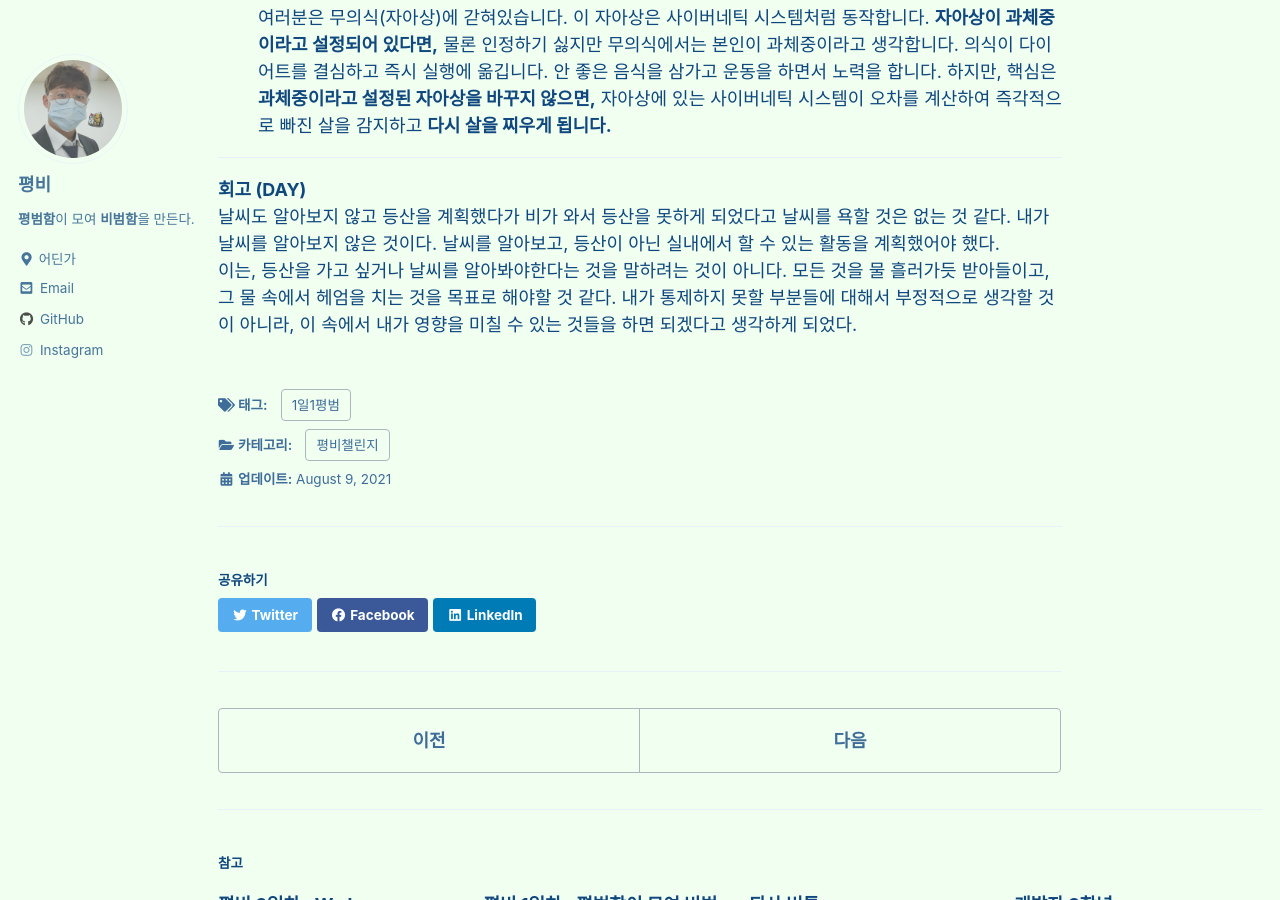
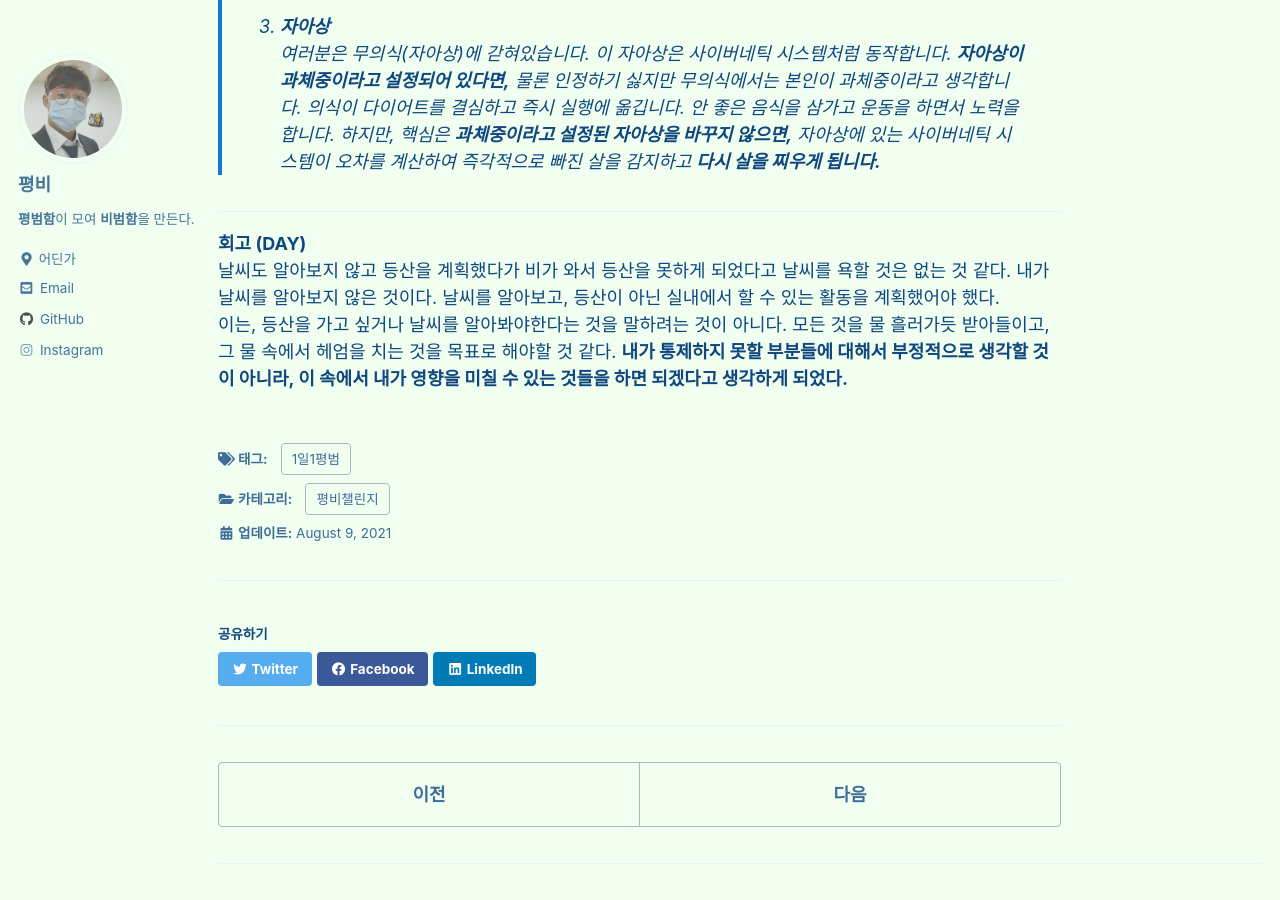
Before and after one commit to rlaghdcjf12/rlaghdcjf12.github.io, a Jekyll site: the page built from _posts/Ordinary/2021-08-08-2nd-Day.md, in a window 1280 px wide and 900 px high, scrolled down 757 px. Built offline with Jekyll 4.4.1, drawn with Linux system fonts in a browser that asks for light colours; cached includes are drawn as plain includes.

Commit message:
[EDIT] 3rd Day 회고

```diff
--- a/_posts/Ordinary/2021-08-08-2nd-Day.md
+++ b/_posts/Ordinary/2021-08-08-2nd-Day.md
@@ -16,7 +16,7 @@
 ---
 **성공한 사람들과의 시간**
 `밥 프록터 from 성공비밀 youtube`
-사이버네틱 : 설정된 목표와의 오차를 계산하여 좌표 메커니즘에 정보를 전달하여 결과를 수정하고 목표를 위해 어떻게든 나아가는 것.
+> 사이버네틱 : 설정된 목표와의 오차를 계산하여 좌표 메커니즘에 정보를 전달하여 결과를 수정하고 목표를 위해 어떻게든 나아가는 것.
 1. **온도 조절계**
 70도에 설정된 자동 온도 조절 장치가 있다. 현재 온도가 65도라면 온도 조절계가 정해진 목표와 오차를 계산하고, 불을 지펴 온도를 다시 70도가 되도록 조절합니다.
 2. **여객기 오토파일럿**
@@ -27,4 +27,4 @@
 ---
 **회고 (DAY)**
 날씨도 알아보지 않고 등산을 계획했다가 비가 와서 등산을 못하게 되었다고 날씨를 욕할 것은 없는 것 같다. 내가 날씨를 알아보지 않은 것이다. 날씨를 알아보고, 등산이 아닌 실내에서 할 수 있는 활동을 계획했어야 했다.
-이는, 등산을 가고 싶거나 날씨를 알아봐야한다는 것을 말하려는 것이 아니다. 모든 것을 물 흘러가듯 받아들이고, 그 물 속에서 헤엄을 치는 것을 목표로 해야할 것 같다. 내가 통제하지 못할 부분들에 대해서 부정적으로 생각할 것이 아니라, 이 속에서 내가 영향을 미칠 수 있는 것들을 하면 되겠다고 생각하게 되었다.
+이는, 등산을 가고 싶거나 날씨를 알아봐야한다는 것을 말하려는 것이 아니다. 모든 것을 물 흘러가듯 받아들이고, 그 물 속에서 헤엄을 치는 것을 목표로 해야할 것 같다. **내가 통제하지 못할 부분들에 대해서 부정적으로 생각할 것이 아니라, 이 속에서 내가 영향을 미칠 수 있는 것들을 하면 되겠다고 생각하게 되었다.**
```
Also changed, not shown: other parts of _posts/Ordinary/2021-08-08-2nd-Day.md (+1 -1 lines), _posts/Ordinary/2021-08-09-3rd-Day.md (+4 -3 lines).
